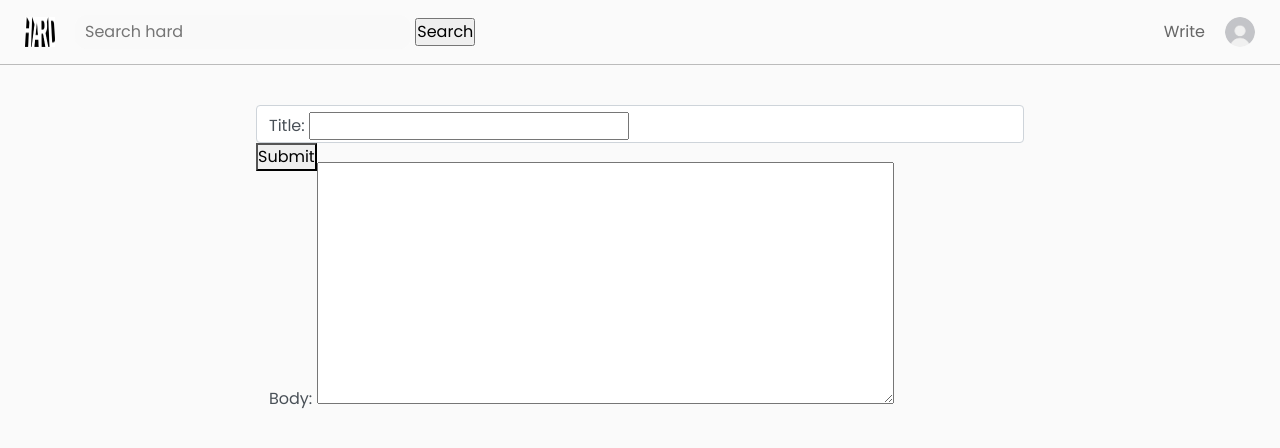
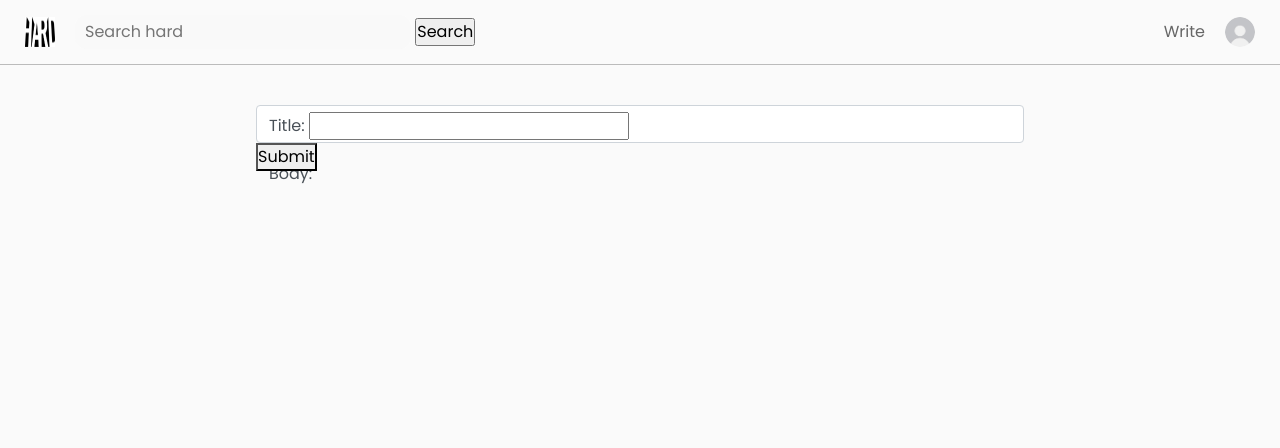
Before and after one commit to Tsundere-Musume/hard, a Django app: page /blog/create/ in a window 1280 px wide. Shown: the top 448 px of the page. Run offline with Django 4.2, Linux system fonts and the light colour scheme; the visitor is signed in with stand-in values (Sample User, id 1); some libraries are stand-ins or nearby versions.

Commit message:
Hid json response from editorjs

```diff
--- a/static/css/style.css
+++ b/static/css/style.css
@@ -120,4 +120,8 @@ a:hover {
   height: 100%;
   -o-object-fit: cover;
      object-fit: cover;
+}
+
+#id_body {
+  display: none;
 }/*# sourceMappingURL=style.css.map */
--- a/static/css/style.scss
+++ b/static/css/style.scss
@@ -127,3 +127,7 @@ a{
     height: 100%;
     object-fit: cover;
 }
+
+#id_body{
+    display:none;
+}
```
Also changed, not shown: 1 other file.
